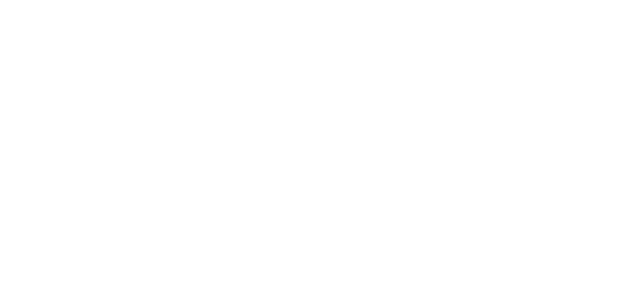
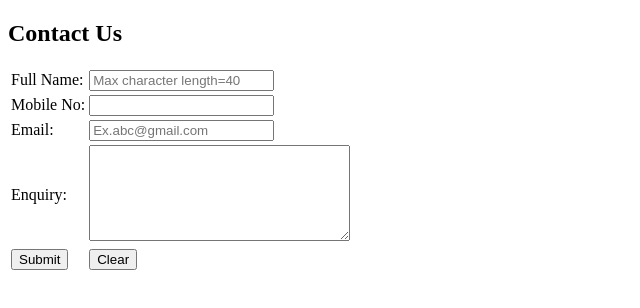
Before and after one commit to gopalatak6992/MyProfile, a plain HTML site: page contactus.html in a window 1280 px wide. Shown: the whole page, without its empty margins (0-640 px from the left). Drawn offline with Linux system fonts and the light colour scheme.

Commit message:
To create a small registration form
Create a samll registration form

```diff
--- a/contactus.html
+++ b/contactus.html
@@ -1,2 +1,32 @@
 <!DOCTYPE html>
-<html></html>
+<html>
+  <body>
+    <form>
+    <h2>Contact Us</h2>
+    <table>
+    <tbody>
+         <tr>
+         <td><label for="Full Name">Full Name:</label></td>
+         <td><input type="text" id="Full Name" placeholder="Max character length=40"></td>
+         </tr>
+         <tr>
+          <td><label for="Mobile No">Mobile No:</label></td>
+           <td><input type="number"></td>
+        </tr>
+         <tr>
+          <td><label for="Email">Email:</label></td>
+         <td><input type="text" placeholder="Ex.abc@gmail.com"></td>
+        </tr>
+        <tr>
+            <td><label for="Enquiry">Enquiry:</label></td>
+            <td><textarea rows="6" cols="30"></textarea></td>
+        </tr>
+        <tr>
+            <td><button type="Submit">Submit</button></td>
+            <td><button type="reset">Clear</button></td>
+        </tr>
+        </tbody>
+    </table>
+</form>
+  </body>
+</html>
```
